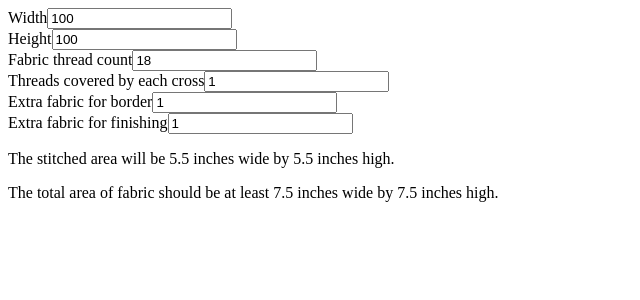
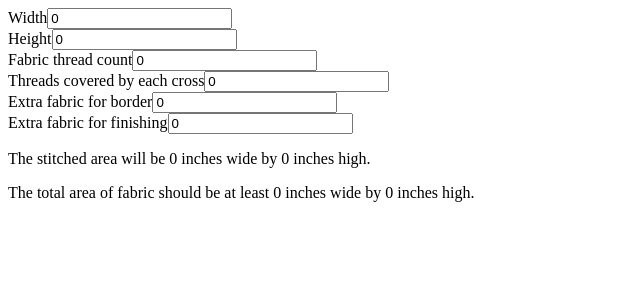
Before and after one commit to reinerb/cross-stitch-calculator, a React (Vite) app: page / in a window 1280 px wide. Shown: the top 300 px of the page, without its empty margins (0-640 px from the left). Built offline with nearby package versions, Linux system fonts and the light colour scheme; the HTML template or start-up script is replaced by a standard one.

Commit message:
Abstract components and functions

```diff
--- a/src/App.tsx
+++ b/src/App.tsx
@@ -1,58 +1,19 @@
 import { ChangeEvent, useState } from 'react';
-
-type StitchStats = {
-  width: number;
-  height: number;
-  threadCount: number;
-  threadCoverage: number;
-  borderSize: number;
-  finishingSize: number;
-};
-
-type DerivedStitchStats = {
-  stitchedWidth: number;
-  stitchedHeight: number;
-  totalWidth: number;
-  totalHeight: number;
-};
-
-function roundToEighth(n: number): number {
-  return Number((Math.round(n * 8) / 8).toFixed(3));
-}
-
-function deriveStats({
-  width,
-  height,
-  threadCount,
-  threadCoverage,
-  borderSize,
-  finishingSize,
-}: StitchStats): DerivedStitchStats {
-  const stitchedWidth = roundToEighth(width / (threadCount / threadCoverage));
-  const stitchedHeight = roundToEighth(height / (threadCount / threadCoverage));
-  const totalWidth = stitchedWidth + borderSize + finishingSize;
-  const totalHeight = stitchedHeight + borderSize + finishingSize;
-
-  return {
-    stitchedWidth,
-    stitchedHeight,
-    totalWidth,
-    totalHeight,
-  };
-}
+import { StitchStats } from './utils/types/types';
+import StatsForm from './utils/components/StatsForm';
+import DerivedStatsDisplay from './utils/components/DerivedStatsDisplay';
 
 export default function CrossStitchCalculator() {
   const defaultStats: StitchStats = {
-    width: 100,
-    height: 100,
-    threadCount: 18,
-    threadCoverage: 1,
-    borderSize: 1,
-    finishingSize: 1,
+    width: 0,
+    height: 0,
+    threadCount: 0,
+    threadCoverage: 0,
+    borderSize: 0,
+    finishingSize: 0,
   };
 
   const [stats, setStats] = useState<StitchStats>(defaultStats);
-  const derivedStats = deriveStats(stats);
 
   const handleChange = (e: ChangeEvent<HTMLInputElement>): void => {
     setStats((prev) => {
@@ -65,78 +26,11 @@ export default function CrossStitchCalculator() {
 
   return (
     <div>
-      <form>
-        <div className=''>
-          <label htmlFor='width'>Width</label>
-          <input
-            type='number'
-            name='width'
-            id='width'
-            value={stats.width}
-            onChange={handleChange}
-          />
-        </div>
-        <div className=''>
-          <label htmlFor='height'>Height</label>
-          <input
-            type='number'
-            name='height'
-            id='height'
-            value={stats.height}
-            onChange={handleChange}
-          />
-        </div>
-        <div className=''>
-          <label htmlFor='threadCount'>Fabric thread count</label>
-          <input
-            type='number'
-            name='threadCount'
-            id='threadCount'
-            value={stats.threadCount}
-            onChange={handleChange}
-          />
-        </div>
-        <div className=''>
-          <label htmlFor='threadCoverage'>Threads covered by each cross</label>
-          <input
-            type='number'
-            name='threadCoverage'
-            id='threadCoverage'
-            value={stats.threadCoverage}
-            onChange={handleChange}
-          />
-        </div>
-        <div className=''>
-          <label htmlFor='borderSize'>Extra fabric for border</label>
-          <input
-            type='number'
-            name='borderSize'
-            id='borderSize'
-            value={stats.borderSize}
-            onChange={handleChange}
-          />
-        </div>
-        <div className=''>
-          <label htmlFor='finishingSize'>Extra fabric for finishing</label>
-          <input
-            type='number'
-            name='finishingSize'
-            id='finishingSize'
-            value={stats.finishingSize}
-            onChange={handleChange}
-          />
-        </div>
-      </form>
-      <section>
-        <p>
-          The stitched area will be {derivedStats.stitchedWidth} inches wide by{' '}
-          {derivedStats.stitchedHeight} inches high.
-        </p>
-        <p>
-          The total area of fabric should be at least {derivedStats.totalWidth}{' '}
-          inches wide by {derivedStats.totalHeight} inches high.
-        </p>
-      </section>
+      <StatsForm
+        stats={stats}
+        onChange={handleChange}
+      />
+      <DerivedStatsDisplay stats={stats} />
     </div>
   );
 }
--- /dev/null
+++ b/src/utils/components/DerivedStatsDisplay.tsx
@@ -0,0 +1,27 @@
+import React from 'react';
+import { StitchStats } from '../types/types';
+import { deriveStats } from '../functions/deriveStats';
+
+type Props = {
+  stats: StitchStats;
+};
+
+function DerivedStatsDisplay({ stats }: Props) {
+  const derivedStats = deriveStats(stats);
+
+  return (
+    <section>
+      <p>
+        The stitched area will be {derivedStats.stitchedWidth || 0} inches wide
+        by {derivedStats.stitchedHeight || 0} inches high.
+      </p>
+      <p>
+        The total area of fabric should be at least{' '}
+        {derivedStats.totalWidth || 0} inches wide by{' '}
+        {derivedStats.totalHeight || 0} inches high.
+      </p>
+    </section>
+  );
+}
+
+export default DerivedStatsDisplay;
--- /dev/null
+++ b/src/utils/components/StatsForm.tsx
@@ -0,0 +1,82 @@
+import React, { ChangeEvent } from 'react';
+import { StitchStats } from '../types/types';
+
+type Props = {
+  stats: StitchStats;
+  onChange: (event: ChangeEvent<HTMLInputElement>) => void;
+};
+
+function StatsForm({ stats, onChange }: Props) {
+  return (
+    <form>
+      <div className=''>
+        <label htmlFor='width'>Width</label>
+        <input
+          type='number'
+          name='width'
+          id='width'
+          value={stats.width}
+          onChange={onChange}
+          min={0}
+        />
+      </div>
+      <div className=''>
+        <label htmlFor='height'>Height</label>
+        <input
+          type='number'
+          name='height'
+          id='height'
+          value={stats.height}
+          onChange={onChange}
+          min={0}
+        />
+      </div>
+      <div className=''>
+        <label htmlFor='threadCount'>Fabric thread count</label>
+        <input
+          type='number'
+          name='threadCount'
+          id='threadCount'
+          value={stats.threadCount}
+          onChange={onChange}
+          min={0}
+        />
+      </div>
+      <div className=''>
+        <label htmlFor='threadCoverage'>Threads covered by each cross</label>
+        <input
+          type='number'
+          name='threadCoverage'
+          id='threadCoverage'
+          value={stats.threadCoverage}
+          onChange={onChange}
+          min={0}
+        />
+      </div>
+      <div className=''>
+        <label htmlFor='borderSize'>Extra fabric for border</label>
+        <input
+          type='number'
+          name='borderSize'
+          id='borderSize'
+          value={stats.borderSize}
+          onChange={onChange}
+          min={0}
+        />
+      </div>
+      <div className=''>
+        <label htmlFor='finishingSize'>Extra fabric for finishing</label>
+        <input
+          type='number'
+          name='finishingSize'
+          id='finishingSize'
+          value={stats.finishingSize}
+          onChange={onChange}
+          min={0}
+        />
+      </div>
+    </form>
+  );
+}
+
+export default StatsForm;
--- /dev/null
+++ b/src/utils/functions/deriveStats.ts
@@ -0,0 +1,26 @@
+import { DerivedStitchStats, StitchStats } from '../types/types';
+
+function roundToEighth(n: number): number {
+  return Number((Math.round(n * 8) / 8).toFixed(3));
+}
+
+export function deriveStats({
+  width,
+  height,
+  threadCount,
+  threadCoverage,
+  borderSize,
+  finishingSize,
+}: StitchStats): DerivedStitchStats {
+  const stitchedWidth = roundToEighth(width / (threadCount / threadCoverage));
+  const stitchedHeight = roundToEighth(height / (threadCount / threadCoverage));
+  const totalWidth = stitchedWidth + borderSize + finishingSize;
+  const totalHeight = stitchedHeight + borderSize + finishingSize;
+
+  return {
+    stitchedWidth,
+    stitchedHeight,
+    totalWidth,
+    totalHeight,
+  };
+}
--- /dev/null
+++ b/src/utils/types/types.ts
@@ -0,0 +1,15 @@
+export type StitchStats = {
+  width: number;
+  height: number;
+  threadCount: number;
+  threadCoverage: number;
+  borderSize: number;
+  finishingSize: number;
+};
+
+export type DerivedStitchStats = {
+  stitchedWidth: number;
+  stitchedHeight: number;
+  totalWidth: number;
+  totalHeight: number;
+};
```
